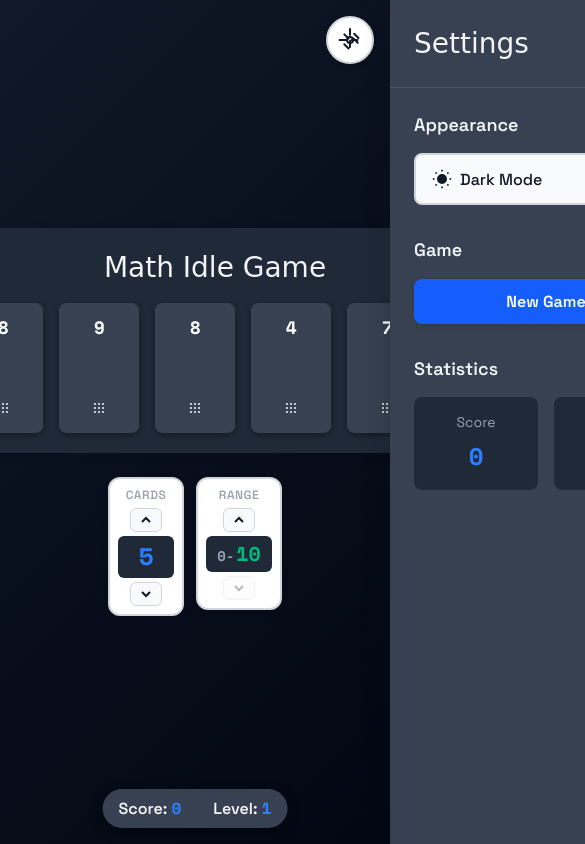
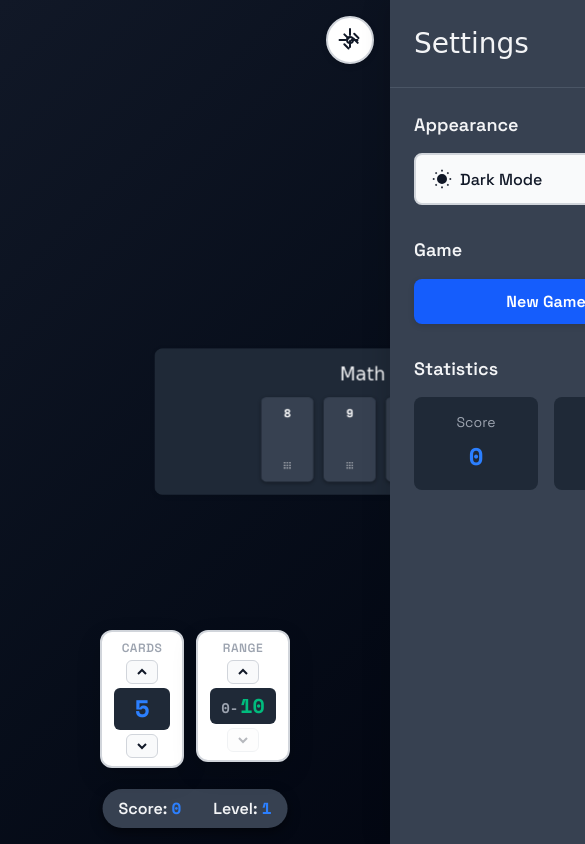
Before and after one commit to matthewharwood/math_idle, a website built with webpack: page index.html in a window 390 px wide. Both pictures are taken after a click on the element 350 px from the left and 40 px from the top of the page. Shown: the top 844 px of the page, 585 px wide, since content can reach past the window. Built offline with nearby package versions, Linux system fonts and the light colour scheme; a web font is replaced by a local one.

Commit message:
Improve card layout and difficulty controls UI
Card container now uses a fixed width for 8 cards to prevent layout shift and centers cards when fewer than 8 are present. Difficulty controls are positioned fixed at the bottom right, with improved styling including padding, shadow, and blur. Mobile responsiveness for card container and controls has been enhanced.

```diff
--- a/css/style.css
+++ b/css/style.css
@@ -139,9 +139,18 @@ body {
 }
 
 card-container {
-  max-width: 600px;
-  width: 100%;
+  /* Fixed width for 8 cards with 64px width + 16px gaps */
+  width: 624px; /* (64 * 8) + (16 * 7) */
   margin: 0 auto;
+}
+
+@media (max-width: 768px) {
+  card-container {
+    /* Fixed width for 8 cards with 80px width + 16px gaps on mobile */
+    width: 752px; /* (80 * 8) + (16 * 7) */
+    transform: scale(0.65);
+    transform-origin: center;
+  }
 }
 
 /* Settings Button */
--- a/index.html
+++ b/index.html
@@ -59,18 +59,15 @@
     </div>
   </side-drawer>
 
-  <!-- Game Container -->
-  <div class="game-container">
   <!-- Card Container - will be populated by game state -->
   <card-container title="Math Idle Game" gap="16" slot-width="64" slot-height="110">
     <!-- Cards will be dynamically loaded from game state -->
   </card-container>
 
-    <!-- Difficulty Controls -->
+  <!-- Difficulty Controls (Fixed Bottom Right) -->
   <div class="difficulty-controls">
     <difficulty-control label="Cards" value="5" min="2" max="10"></difficulty-control>
     <range-control label="Range" value="10"></range-control>
-    </div>
   </div>
 
   <!-- Game Info Bar -->
@@ -80,27 +77,20 @@
   </div>
 
   <style>
-    .game-container {
+    .difficulty-controls {
+      position: fixed;
+      bottom: var(--space-4);
+      right: var(--space-4);
       display: flex;
-      align-items: center;
-      gap: var(--space-6);
-      position: relative;
-    }
-
-    .difficulty-controls {
-      display: flex;
-      flex-direction: column;
       gap: var(--space-3);
+      z-index: 500;
     }
 
     @media (max-width: 768px) {
-      .game-container {
-        flex-direction: column;
-      }
-
       .difficulty-controls {
-        flex-direction: row;
-        justify-content: center;
+        bottom: calc(var(--space-4) + 60px); /* Above game info bar on mobile */
+        right: 50%;
+        transform: translateX(50%);
       }
     }
   </style>
--- a/js/components/CardContainer.js
+++ b/js/components/CardContainer.js
@@ -39,9 +39,15 @@ export class CardContainer extends HTMLElement {
     const isMobile = window.matchMedia('(max-width: 640px)').matches;
     const slotWidth = isMobile ? 80 : parseInt(this.getAttribute('slot-width') || '64');
 
+    // Calculate offset to center cards when less than 8
+    const maxSlots = 8;
+    const containerWidth = (slotWidth * maxSlots) + (gap * (maxSlots - 1));
+    const actualWidth = (slotWidth * slots.length) + (gap * (slots.length - 1));
+    const centerOffset = (containerWidth - actualWidth) / 2;
+
     this.state = Array.from(slots).map((slot, index) => {
       const card = slot.querySelector('card-element');
-      const x = index * (slotWidth + gap);
+      const x = centerOffset + (index * (slotWidth + gap));
       const y = 0;
 
       // Set slot position
@@ -514,9 +520,9 @@ export class CardContainer extends HTMLElement {
     const slotHeight = isMobile ? 130 : parseInt(this.getAttribute('slot-height') || '110');
     const slotWidth = isMobile ? 80 : parseInt(this.getAttribute('slot-width') || '64');
 
-    // Calculate container width based on number of slots
-    const numSlots = this.querySelectorAll('card-slot').length || 3;
-    const containerWidth = (slotWidth * numSlots) + (gap * (numSlots - 1));
+    // Fixed width for 8 cards to prevent CLS
+    const maxSlots = 8;
+    const containerWidth = (slotWidth * maxSlots) + (gap * (maxSlots - 1));
 
     const sortOrder = this.getAttribute('sort-order') || 'ASC';
     const isWinning = this.hasAttribute('winning');
@@ -549,6 +555,14 @@ export class CardContainer extends HTMLElement {
           position: relative;
           height: ${slotHeight}px;
           width: ${containerWidth}px;
+          display: flex;
+          justify-content: center;
+        }
+
+        .cards-wrapper {
+          position: relative;
+          width: 100%;
+          height: 100%;
         }
 
         .title {
@@ -603,7 +617,9 @@ export class CardContainer extends HTMLElement {
       ${title ? `<h2 class="title">${title}</h2>` : ''}
       <div class="sort-order-tag">${sortOrder}</div>
       <div class="container">
-        <slot></slot>
+        <div class="cards-wrapper">
+          <slot></slot>
+        </div>
       </div>
     `;
   }
--- a/js/components/DifficultyControl.js
+++ b/js/components/DifficultyControl.js
@@ -92,8 +92,9 @@ export class DifficultyControl extends HTMLElement {
           background: var(--surface-elev, #fff);
           border: 2px solid var(--border, #cbd5e0);
           border-radius: 12px;
-          padding: var(--space-2, 8px);
-          box-shadow: var(--shadow-sm);
+          padding: var(--space-2, 8px) var(--space-3, 12px);
+          box-shadow: var(--shadow-lg);
+          backdrop-filter: blur(10px);
           transition: all 0.2s ease;
         }
 
--- a/js/components/RangeControl.js
+++ b/js/components/RangeControl.js
@@ -98,8 +98,9 @@ export class RangeControl extends HTMLElement {
           background: var(--surface-elev, #fff);
           border: 2px solid var(--border, #cbd5e0);
           border-radius: 12px;
-          padding: var(--space-2, 8px);
-          box-shadow: var(--shadow-sm);
+          padding: var(--space-2, 8px) var(--space-3, 12px);
+          box-shadow: var(--shadow-lg);
+          backdrop-filter: blur(10px);
           transition: all 0.2s ease;
         }
 
```
Lines whose indentation alone changed are shown as unchanged.
